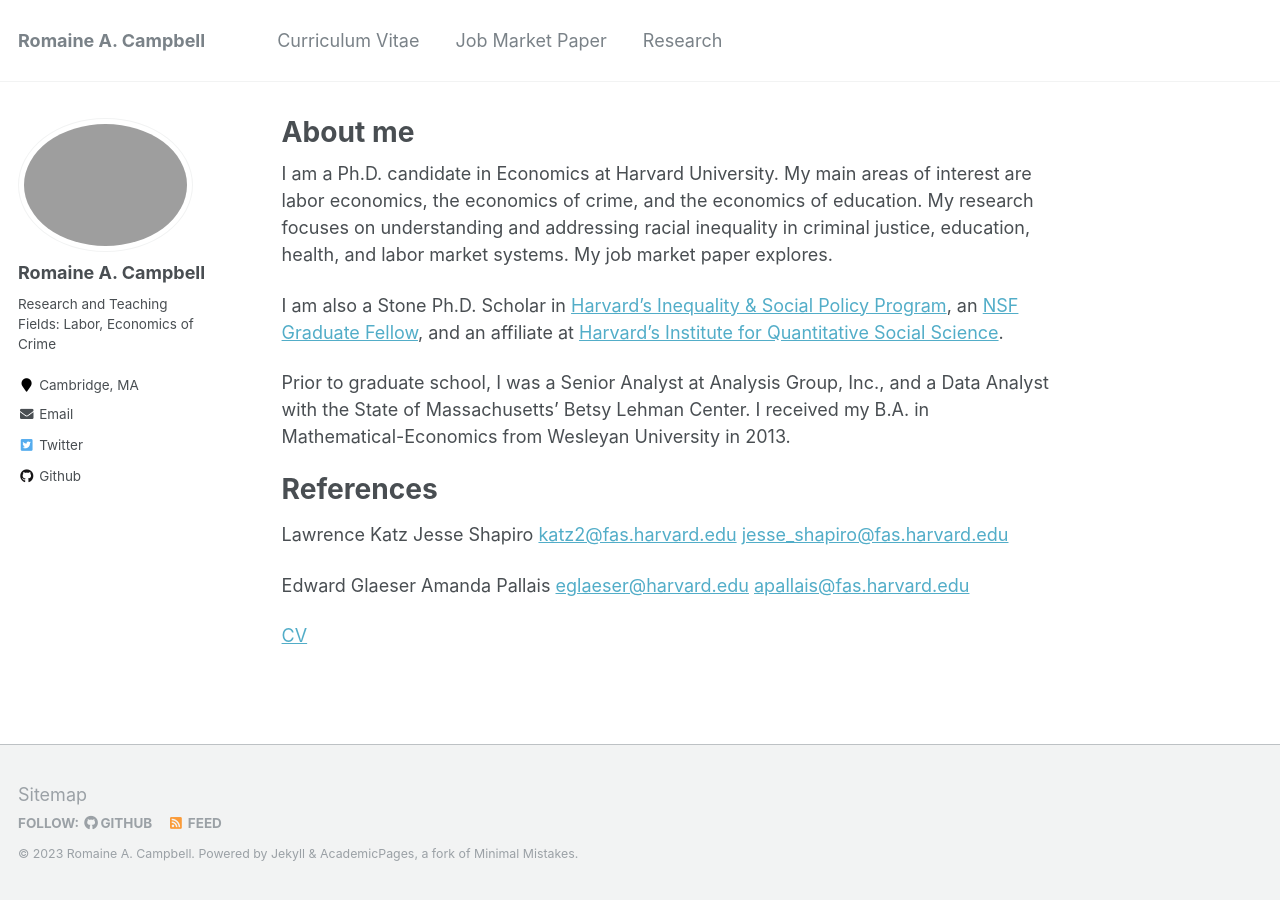
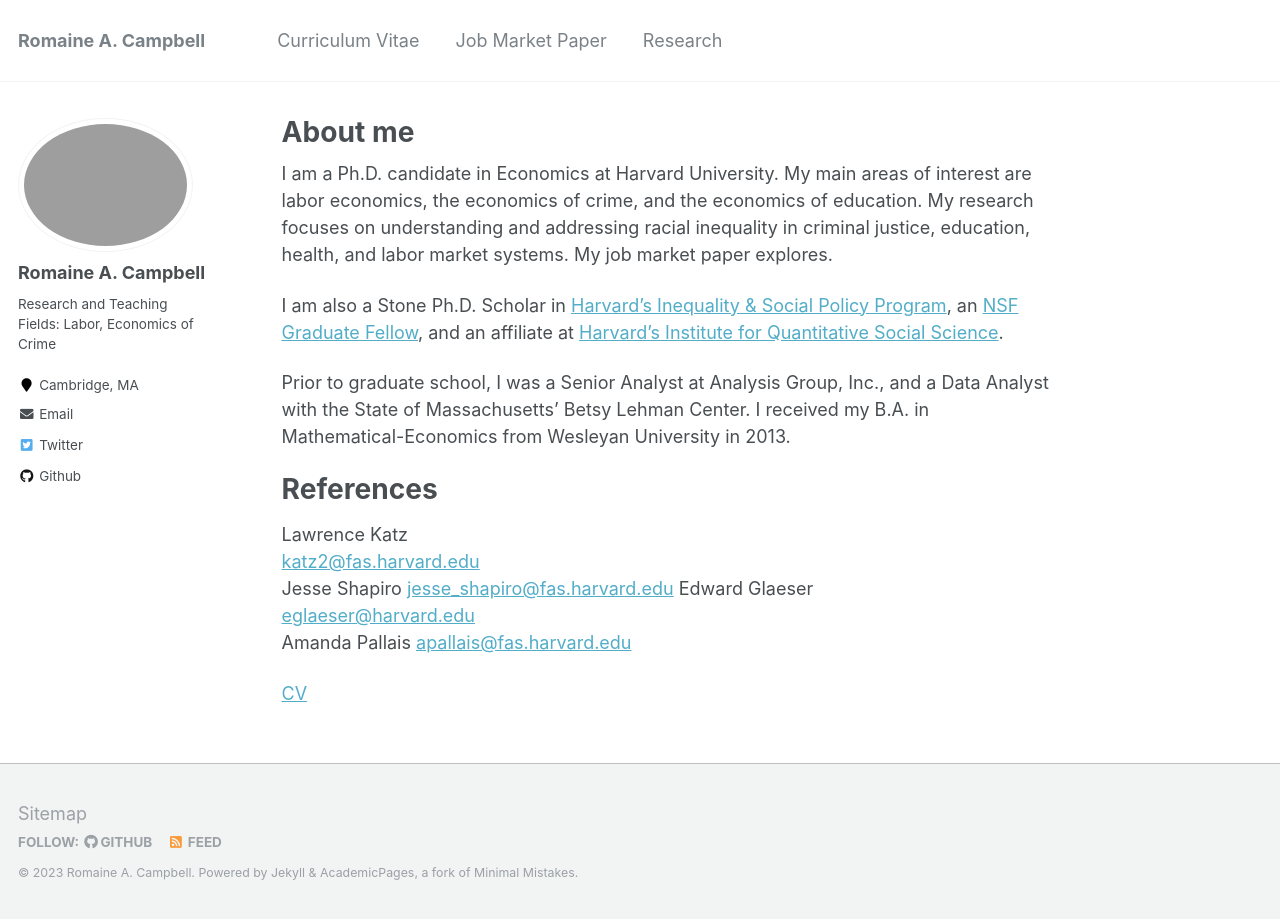
Before and after one commit to romainecampbell/romainecampbell.github.io, a Jekyll site: the page built from _pages/about.md, in a window 1280 px wide. Built offline with Jekyll 4.4.1, drawn with Linux system fonts in a browser that asks for light colours.

```diff
--- a/_pages/about.md
+++ b/_pages/about.md
@@ -17,11 +17,14 @@ Prior to graduate school, I was a Senior Analyst at Analysis Group, Inc., and a
 References
 ======
 
-Lawrence Katz                                     Jesse Shapiro
-[katz2@fas.harvard.edu](katz2@fas.harvard.edu)                             [jesse_shapiro@fas.harvard.edu](jesse_shapiro@fas.harvard.edu)
-
-Edward Glaeser                                    Amanda Pallais
-[eglaeser@harvard.edu](eglaeser@harvard.edu)                              [apallais@fas.harvard.edu](apallais@fas.harvard.edu)
+Lawrence Katz
+[katz2@fas.harvard.edu](katz2@fas.harvard.edu)
+Jesse Shapiro
+[jesse_shapiro@fas.harvard.edu](jesse_shapiro@fas.harvard.edu)
+Edward Glaeser
+[eglaeser@harvard.edu](eglaeser@harvard.edu)
+Amanda Pallais
+[apallais@fas.harvard.edu](apallais@fas.harvard.edu)
 
 
 [CV](https://romaineacampbell.github.io/files/Campbell2023_AcademicCV.pdf)
```
